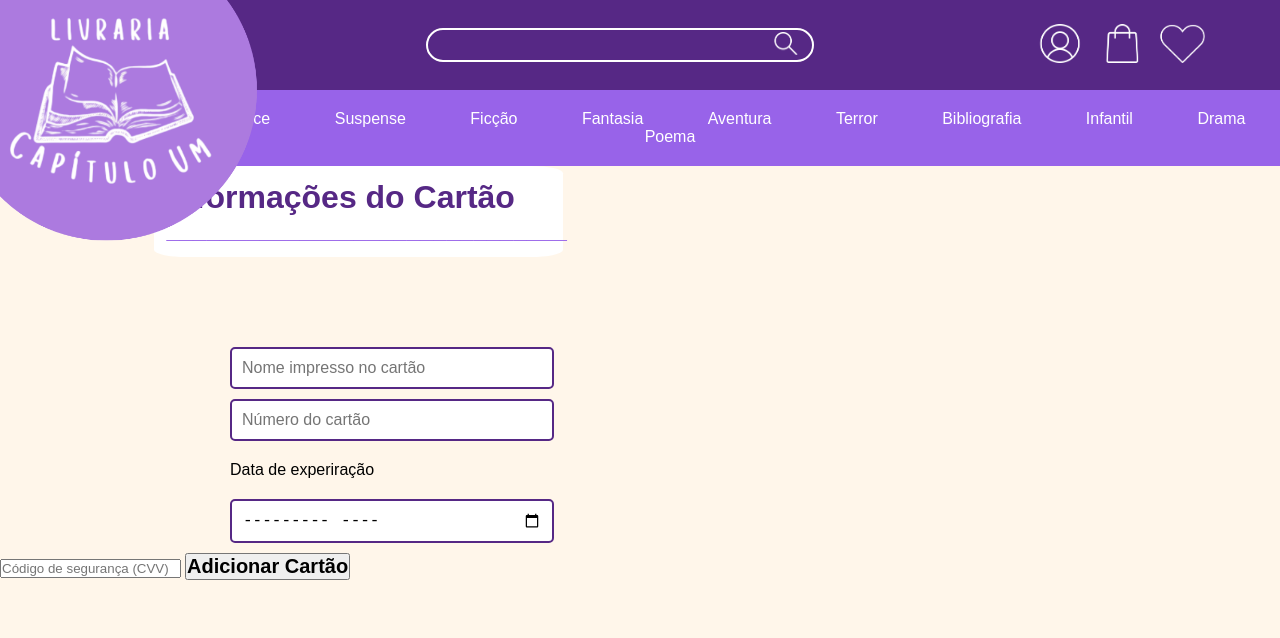
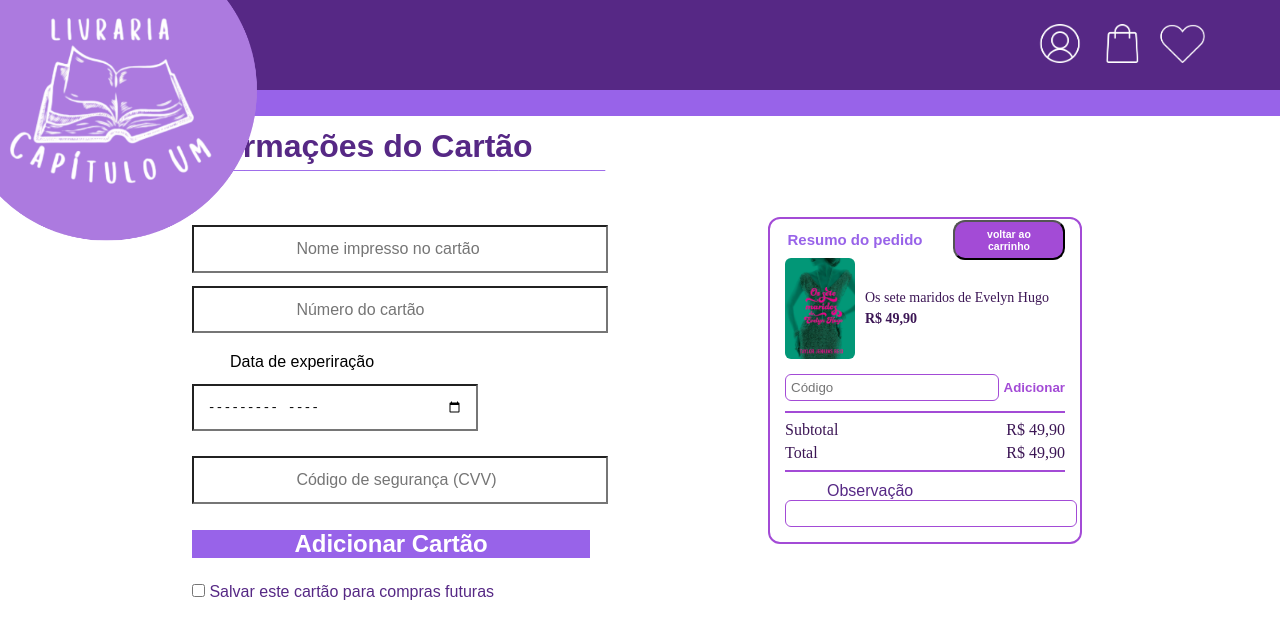
Before and after one commit to EstherGuimaraes/Capitulo-Um, a plain HTML site: page teste cap_um/cartao.html in a window 1280 px wide. Drawn offline with Linux system fonts and the light colour scheme; a script that the page names is missing.

Commit message:
Pagina de pagamento de cartão
mudar px para %

```diff
--- a/teste cap_um/cartao.css
+++ b/teste cap_um/cartao.css
@@ -3,11 +3,11 @@
     padding: 0;
 }
 body{
-    background-color: #fff6ea;
+    background-color: #ffffff;
 }
 header{
     background-color: #9863e9;
-    padding: 20px;
+    padding: 1%;
     text-align: center;
     font-family: Arial, sans-serif;
 }
@@ -107,42 +107,48 @@ button.botao-favorito {
     font-family: Arial, sans-serif;
     color: #562885;
 }
+h1{
+    text-align: center;
+    color: #562885;
+    font-family: Arial, sans-serif;
+}
 
 .cartao h2{
     color: #9863e9;
+    margin-left: 10%;
+    margin-top: -5%;
 }
 
 .nome-cartao{
-    width: 300px;
-    padding: 10px;
-    margin: 10px auto;
-    margin-left: 230px;
-    margin-top: 90px;
+    padding: 1% 8%;
+    margin: 1% auto;
+    margin-left: 15%;
+    margin-top: 3%;
     display: block;
-    border: 2px solid #562885;
-    border-radius: 5px;
-    font-size: 16px;
+    border: 0%  solid #562885;
+    border-radius: 0%;
+    font-size: 100%;
 }
 .numero-cartao{
-    width: 300px;
-    padding: 10px;
-    margin: 10px auto;
-    margin-left: 230px;
+    padding: 1% 8%;
+    margin: 0% auto;
+    margin-left: 15%;
     display: block;
-    border: 2px solid #562885;
-    border-radius: 5px;
-    font-size: 16px;
+    box-shadow: #562885 0 0 0 40%;
+    border-radius: 0%;
+    font-size: 100%;
+    margin-top: 0%;
 }
 .tempo{
-    width: 300px;
-    padding: 10px;
-    margin: 10px auto;
-    margin-left: 230px;
-    margin-top: 20px;
+    width: 20%;
+    padding: 1%;
+    margin: 0% auto;
+    margin-left: 15%;
+    margin-top: 1%;
     display: block;
-    border: 2px solid #562885;
-    border-radius: 5px;
-    font-size: 16px;
+    border: 30% solid #562885;
+    border-radius: 0%;
+    font-size: 100%;
 }
 p{
     margin-left: 230px;
@@ -150,3 +156,137 @@ p{
     font-family: Arial, sans-serif;
     color: #000000;
 }
+.segurança{
+    padding: 1% 8%;
+    margin: 0% auto;
+    margin-left: 15%;
+    margin-top: 2%;
+    display: block;
+    border: 30% solid #562885;
+    border-radius: 0%;
+    font-size: 100%;
+}
+.botao-adicionar{
+    background-color: #9863e9;
+    color: #fff;
+    border: none;
+    border-radius: 20px;
+    padding: 0% 8%;
+    cursor: pointer;
+    font-size: 100%;
+    margin-left: 15%;
+    margin-top: 2%;
+    border-radius: 0%;
+}
+label {
+    font-family: Arial, sans-serif;
+    color: #562885;
+    font-size: 100%;
+    margin-left: 15%;
+    cursor: pointer;
+    display: block;
+    align-items: center;
+    margin-top: 2%;
+}
+
+.resumo-box {
+    width: 280px;
+    border: 2px solid #a34bd6;
+    border-radius: 12px;
+    padding: 15px;
+    background-color: #fff;
+    color: #3c1655;
+    margin: 30px auto;
+    margin-top: -30%;
+    margin-left: 60%;
+}
+.resumo-box h3{
+    color: #9863e9;
+    text-align: center;
+    font-family: Arial, sans-serif;
+}
+.resumo-box h3 {
+    margin-top: 0;
+    font-size: 15px;
+    margin-bottom: 10px;
+    margin-right: 50%;
+    margin-top: -14%;
+}
+
+.produto {
+    display: flex;
+    gap: 10px;
+    align-items: center;
+    margin-bottom: 15px;
+}
+
+.produto img {
+    width: 70px;
+    border-radius: 6px;
+}
+
+.produto-info {
+    font-size: 14px;
+}
+
+.preco {
+    font-weight: bold;
+    margin-top: 5px;
+}
+
+.cupom {
+    display: flex;
+    gap: 5px;
+    margin-bottom: 10px;
+    font-size: 13px;
+}
+
+.cupom input {
+    flex: 1;
+    padding: 5px;
+    border: 1px solid #a34bd6;
+    border-radius: 6px;
+}
+
+.cupom button {
+    background-color: transparent;
+    border: none;
+    color: #a34bd6;
+    font-weight: bold;
+    cursor: pointer;
+}
+
+.linha {
+    border-top: 2px solid #a34bd6;
+    margin: 8px 0;
+}
+
+.valores {
+    display: flex;
+    justify-content: space-between;
+    margin: 5px 0;
+}
+
+.observacao {
+    margin-top: 10px;
+}
+
+.observacao input {
+    width: 100%;
+    border: 1px solid #a34bd6;
+    border-radius: 6px;
+    padding: 5px;
+}
+
+.voltar {
+    background-color: #a34bd6;
+    color: #fff;
+    font-size: 7px;
+    padding: 6px 12px;
+    border-radius: 12px;
+    text-align: center;
+    cursor: pointer;
+    margin-bottom: 10px;
+    margin-left: 60%;
+    margin-top: -5%;
+}
--- a/teste cap_um/cartao.html
+++ b/teste cap_um/cartao.html
@@ -10,8 +10,6 @@
 <body>
         <div class="logo">
             <img class="imgLogo" src="IMG/FAÇA SEU LOGIN.png" alt="logo" >
-                <input type="text" class="pesquisa">
-                <button class="botao-pesquisa"><img class="pesquisaImg" src="IMG/pesquisa .png" alt=""></button>
                 <button class="botao-perfil"><img class="perfilImg" src="IMG/perfil.png" alt=""></button>
                 <button class="botao-sacola"><img class="sacolaImg" src="IMG/sacola.png" alt=""></button>
                 <button class="botao-favorito"><img class="favoritoImg" src="IMG/favoritos.png" alt=""></button>
@@ -21,19 +19,7 @@
 
         <div class="menu-header">
 
-            <nav>
-                <a class="aaaa" href="#Todos">Todos</a>
-                <a class="aaaa" href="#Romance">Romance</a>
-                <a class="aaaa" href="#Suspense">Suspense</a>
-                <a class="aaaa" href="#Ficção">Ficção</a>
-                <a class="aaaa" href="#Fantasia">Fantasia</a>
-                <a class="aaaa" href="#Aventura">Aventura</a>
-                <a class="aaaa" href="#Terror">Terror</a>
-                <a class="aaaa" href="#Bibliografia">Bibliografia</a>
-                <a class="aaaa" href="#Infantil">Infantil</a>
-                <a class="aaaa" href="#Drama">Drama</a>
-               <a class="aaaa" href="#Poema">Poema</a>
-            </nav>
+
          </div>
 
 </header>
@@ -54,6 +40,42 @@
         <h2>Adicionar Cartão</h2>
     </button>
 
+    <label>
+        <input type="checkbox" class="checked" name="remember"> Salvar este cartão para compras futuras
+    </label>
+
+     <div class="resumo-box">
+    <button class="voltar">
+        <h2>voltar ao carrinho</h2>
+    </button>
+    <h3>Resumo do pedido</h3>
+
+    <div class="produto">
+      <img src="IMG/Site.jpg" alt="Livro Os sete maridos de Evelyn Hugo">
+      <div class="produto-info">
+        Os sete maridos de Evelyn Hugo
+        <div class="preco">R$ 49,90</div>
+      </div>
+    </div>
+
+    <div class="cupom">
+      <input type="text" placeholder="Código">
+      <button>Adicionar</button>
+    </div>
+
+    <div class="linha"></div>
+
+    <div class="valores"><span>Subtotal</span><span>R$ 49,90</span></div>
+    <div class="valores"><span>Total</span><span>R$ 49,90</span></div>
+
+    <div class="linha"></div>
+
+    <div class="observacao">
+      <label>Observação</label>
+      <input type="text">
+    </div>
+  </div>
+
 </main>
 
 
```
Also changed, not shown: teste cap_um/IMG/Site.jpg (added).
